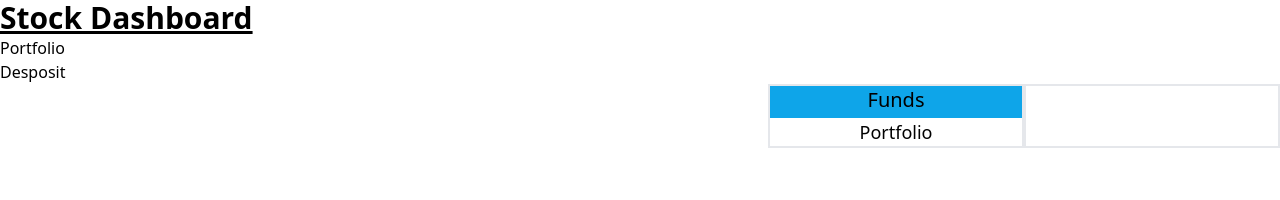
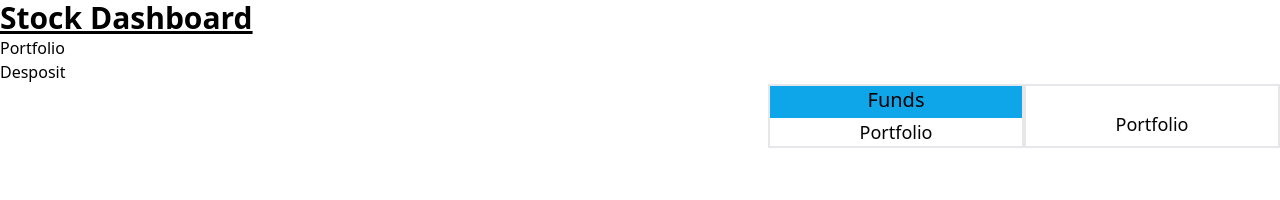
Before and after one commit to Terrance808/investment-app-frontend, a React (Vite) app: page /dashboard in a window 1280 px wide. Shown: the top 200 px of the page. Built offline with nearby package versions, Linux system fonts and the light colour scheme.

Commit message:
add portfolio div

```diff
--- a/src/routes/dashboard.jsx
+++ b/src/routes/dashboard.jsx
@@ -36,6 +36,9 @@ function Dashboard() {
 
                 <div class="w-1/5 border-2">
                     <input type="text" name="Search Bar" />
+                    <div class="flex justify-center">
+                        <h3 class="text-lg">Portfolio</h3>
+                    </div>
 
 
                 </div>
```
